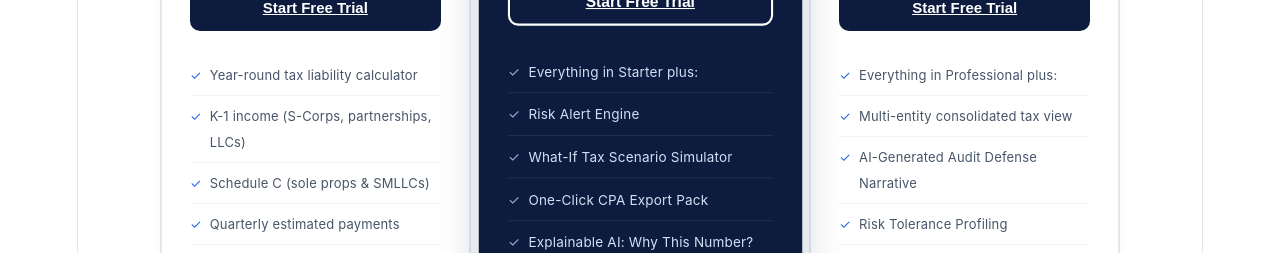
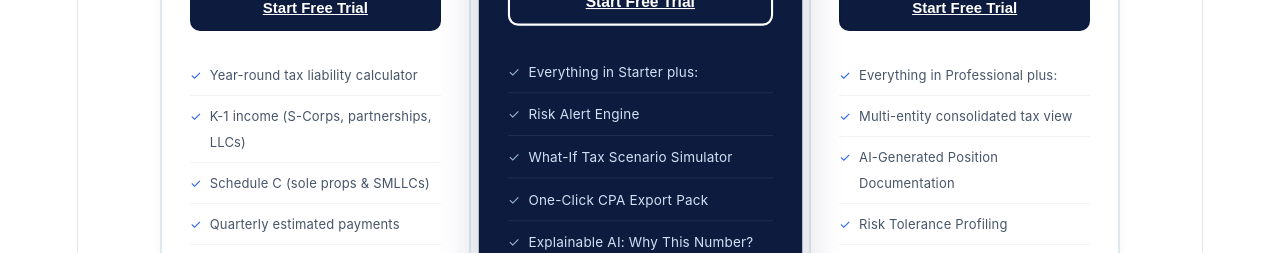
Before and after one commit to natashaverela-speckm/TaxStat360, a React (Vite) app: page / in a window 1280 px wide. Shown: the part 3740-3993 px from the top of the page. Built offline with nearby package versions, Linux system fonts and the light colour scheme.

Commit message:
refactor(landing): rename Audit Defense Narrative -> Position Documentation

```diff
--- a/src/Landing.jsx
+++ b/src/Landing.jsx
@@ -183,7 +183,7 @@ export default function Landing() {
           {[
             { name:'Starter', price:'$79', annualPrice:'$66', annualTotal:'$790', highlight:false, desc:'Know exactly what you owe — every month, not just in April.', features:['Year-round tax liability calculator','K-1 income (S-Corps, partnerships, LLCs)','Schedule C (sole props & SMLLCs)','Quarterly estimated payments','Personal tax return (W-2 + business income)','1 accounting software integration'] },
             { name:'Professional', price:'$149', annualPrice:'$124', annualTotal:'$1,490', highlight:true, desc:'AI that catches problems before they become expensive mistakes.', features:['Everything in Starter plus:','Risk Alert Engine','What-If Tax Scenario Simulator','One-Click CPA Export Pack','Explainable AI: Why This Number?','Audit Red Flag Detector','Unlimited accounting integrations','Priority support'] },
-            { name:'Enterprise', price:'$299', annualPrice:'$249', annualTotal:'$2,990', highlight:false, desc:'Built for owners running multiple businesses or entities.', features:['Everything in Professional plus:','Multi-entity consolidated tax view','AI-Generated Audit Defense Narrative','Risk Tolerance Profiling','CPA Collaboration Portal','Dedicated onboarding & setup call'] },
+            { name:'Enterprise', price:'$299', annualPrice:'$249', annualTotal:'$2,990', highlight:false, desc:'Built for owners running multiple businesses or entities.', features:['Everything in Professional plus:','Multi-entity consolidated tax view','AI-Generated Position Documentation','Risk Tolerance Profiling','CPA Collaboration Portal','Dedicated onboarding & setup call'] },
           ].map((p,i) => (
             <div key={i} style={{ borderRadius: 18, padding: '36px 28px', border: p.highlight ? 'none' : '2px solid #e2e8f0', background: p.highlight ? N : '#fff', color: p.highlight ? '#fff' : N, boxShadow: p.highlight ? '0 12px 40px rgba(13,27,62,0.2)' : '0 2px 8px rgba(0,0,0,0.04)', transform: p.highlight ? 'scale(1.04)' : 'none' }}>
               <p style={{ fontWeight: 700, fontSize: 14, letterSpacing: 1, textTransform: 'uppercase', marginBottom: 8, color: p.highlight ? '#93b4d4' : '#64748b' }}>{p.name}</p>
```
